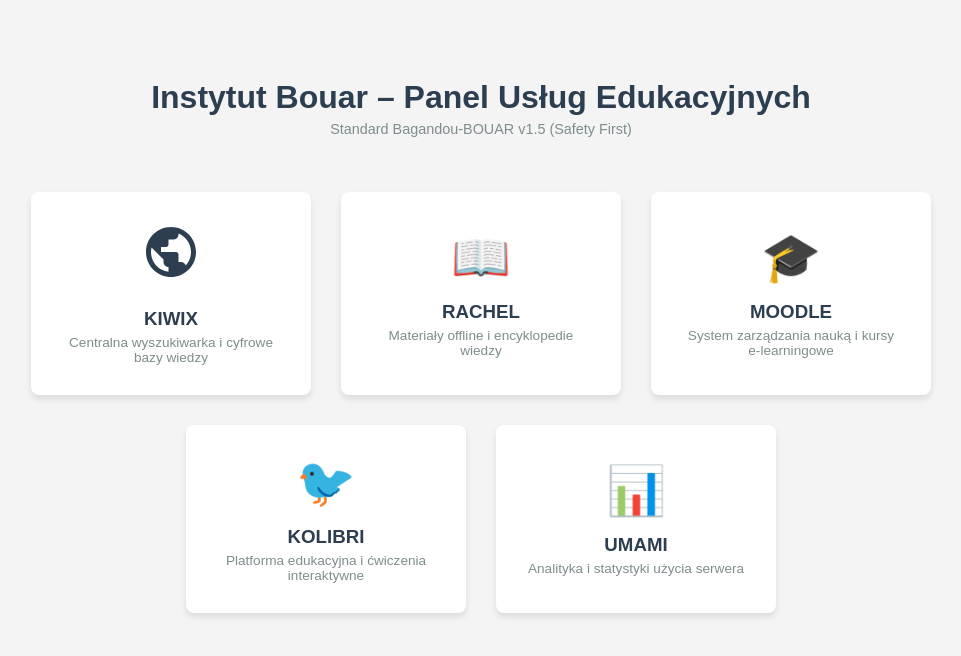
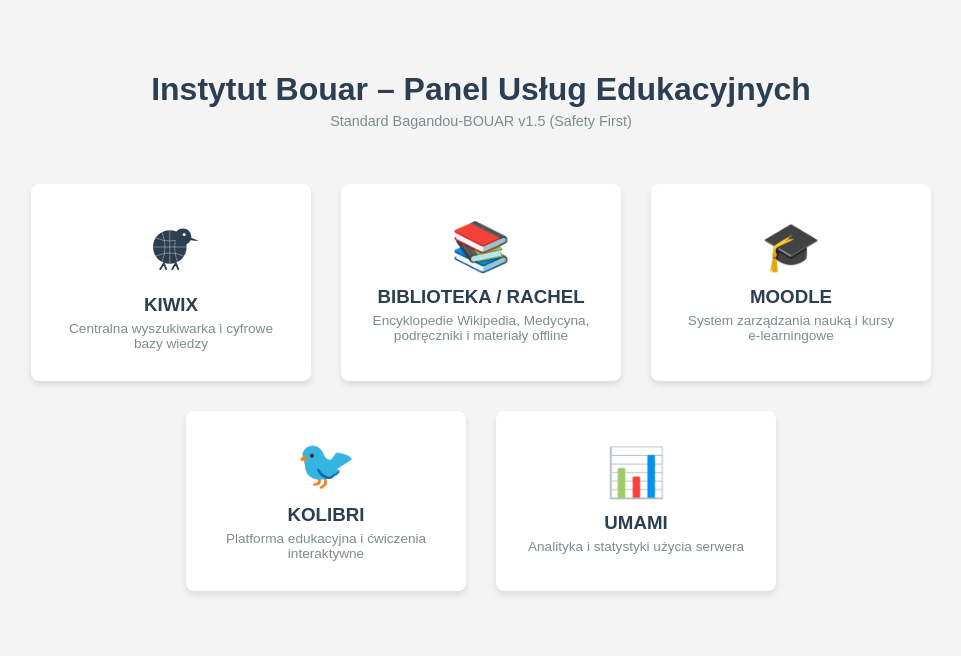
Before and after one commit to Piotr00123/bouar-rachel, a plain HTML site: page panel-assets/index.html in a window 1280 px wide. Shown: the whole page, without its empty margins (159-1120 px from the left). Drawn offline with Linux system fonts and the light colour scheme.

Commit message:
Fix: Unified routing, script link helper and dashboard visuals
- Aligned Nginx reverse proxy routes with docker-compose.yml configuration
- Fixed port overlapping (Moodle on 8070, Kolibri on 8020, Rachel on 8009)
- Cleaned up index.html by removing duplicated JavaScript tags
- Added target='_blank' attribute to open all platforms in a new browser tab
- Implemented clean vector kiwi bird logo for consistent dashboard aesthetic

```diff
--- a/panel-assets/index.html
+++ b/panel-assets/index.html
@@ -4,7 +4,7 @@
     <title>Instytut Bouar - Serwer Edukacyjny</title>
     <meta charset="utf-8">
     <style>
-        body { font-family: sans-serif; text-align: center; padding: 50px; background: #f4f4f4; m-margin: 0; }
+        body { font-family: sans-serif; text-align: center; padding: 50px; background: #f4f4f4; margin: 0; }
         h1 { color: #2c3e50; margin-bottom: 5px; }
         .version { color: #7f8c8d; font-size: 0.9em; margin-bottom: 40px; }
         .container { display: flex; flex-wrap: wrap; justify-content: center; max-width: 1000px; margin: 0 auto; }
@@ -12,8 +12,8 @@
         .card:hover { transform: translateY(-5px); box-shadow: 0 6px 12px rgba(0,0,0,0.15); }
         .card h3 { margin: 15px 0 5px 0; color: #2c3e50; }
         .card p { color: #7f8c8d; font-size: 0.85em; margin: 0; text-align: center; }
-        .icon { font-size: 3em; }
-        .kiwix-logo { height: 60px; }
+        .icon { font-size: 3em; line-height: 1em; }
+        .kiwix-logo { height: 60px; width: 60px; }
     </style>
 </head>
 <body>
@@ -21,35 +21,48 @@
     <div class="version">Standard Bagandou-BOUAR v1.5 (Safety First)</div>
 
     <div class="container">
-<a href="http://localhost:8080" class="card">
-    <div class="icon">
-        <!-- Autonomiczna ikona SVG działająca w 100% offline -->
-        <svg xmlns="http://w3.org" viewBox="0 0 24 24" class="kiwix-logo" style="width:60px; height:60px; fill:#2c3e50;">
-            <path d="M12 2C6.48 2 2 6.48 2 12s4.48 10 10 10 10-4.48 10-10S17.52 2 12 2zm-1 17.93c-3.95-.49-7-3.85-7-7.93 0-.62.08-1.21.21-1.79L9 15v1c0 1.1.9 2 2 2v1.93zm6.9-2.54c-.26-.81-1-1.39-1.9-1.39h-1v-3c0-.55-.45-1-1-1H8v-2h2c.55 0 1-.45 1-1V7h2c1.1 0 2-.9 2-2v-.41c2.93 1.19 5 4.06 5 7.41 0 2.08-.8 3.97-2.1 5.39z"/>
-        </svg>
-    </div>
-    <h3>KIWIX</h3>
-    <p>Centralna wyszukiwarka i cyfrowe bazy wiedzy</p>
-</a>
-        <a href=":8070" id="link-rachel" class="card">
-            <span class="icon">📖</span>
-            <h3>RACHEL</h3>
-            <p>Materiały offline i encyklopedie wiedzy</p>
+        <!-- KIWIX (Port 8080) -->
+        <a href="" id="link-kiwix" target="_blank" class="card">
+            <div class="icon" style="height: 60px; display: flex; align-items: center; justify-content: center; margin-bottom: 5px;">
+                <svg xmlns="http://w3.org" viewBox="0 0 100 100" class="kiwix-logo">
+                    <circle cx="48" cy="55" r="28" fill="#2c3e50" />
+                    <path d="M48 27 L48 83 M20 55 L76 55" stroke="#ffffff" stroke-width="1.5" fill="none" opacity="0.4" />
+                    <path d="M25 40 Q48 50 71 40 M25 70 Q48 60 71 70" stroke="#ffffff" stroke-width="1.5" fill="none" opacity="0.4" />
+                    <path d="M35 30 Q45 55 35 80 M61 30 Q51 55 61 80" stroke="#ffffff" stroke-width="1.5" fill="none" opacity="0.4" />
+                    <circle cx="70" cy="38" r="14" fill="#2c3e50" />
+                    <circle cx="72" cy="34" r="2.5" fill="#ffffff" />
+                    <path d="M78 38 Q95 44 96 45 Q82 44 76 42 Z" fill="#2c3e50" />
+                    <path d="M38 82 L32 92 M38 82 L42 92" stroke="#2c3e50" stroke-width="3" stroke-linecap="round" />
+                    <path d="M58 82 L52 92 M58 82 L62 92" stroke="#2c3e50" stroke-width="3" stroke-linecap="round" />
+                </svg>
+            </div>
+            <h3>KIWIX</h3>
+            <p>Centralna wyszukiwarka i cyfrowe bazy wiedzy</p>
         </a>
 
-        <a href=":8020" id="link-moodle" class="card">
+        <!-- BIBLIOTEKA / RACHEL (Port 8009) -->
+        <a href="" id="link-rachel" target="_blank" class="card">
+            <span class="icon">📚</span>
+            <h3>BIBLIOTEKA / RACHEL</h3>
+            <p>Encyklopedie Wikipedia, Medycyna, podręczniki i materiały offline</p>
+        </a>
+
+        <!-- MOODLE (Port 8070) -->
+        <a href="" id="link-moodle" target="_blank" class="card">
             <span class="icon">🎓</span>
             <h3>MOODLE</h3>
             <p>System zarządzania nauką i kursy e-learningowe</p>
         </a>
 
-        <a href=":8009" id="link-kolibri" class="card">
+        <!-- KOLIBRI (Port 8020) -->
+        <a href="" id="link-kolibri" target="_blank" class="card">
             <span class="icon">🐦</span>
             <h3>KOLIBRI</h3>
             <p>Platforma edukacyjna i ćwiczenia interaktywne</p>
         </a>
 
-        <a href=":3000" id="link-umami" class="card">
+        <!-- UMAMI (Port 3000) -->
+        <a href="" id="link-umami" target="_blank" class="card">
             <span class="icon">📊</span>
             <h3>UMAMI</h3>
             <p>Analityka i statystyki użycia serwera</p>
@@ -57,11 +70,11 @@
     </div>
 
     <script>
-        // Skrypt automatycznie podmienia hosta na aktualny adres IP/localhost urządzenia
         const currentHost = window.location.hostname;
-        document.getElementById('link-rachel').href = 'http://' + currentHost + ':8070';
-        document.getElementById('link-moodle').href = 'http://' + currentHost + ':8020';
-        document.getElementById('link-kolibri').href = 'http://' + currentHost + ':8009';
+        document.getElementById('link-kiwix').href = 'http://' + currentHost + ':8080';
+        document.getElementById('link-rachel').href = 'http://' + currentHost + ':8009';
+        document.getElementById('link-moodle').href = 'http://' + currentHost + ':8070';
+        document.getElementById('link-kolibri').href = 'http://' + currentHost + ':8020';
         document.getElementById('link-umami').href = 'http://' + currentHost + ':3000';
     </script>
 </body>
```
Also changed, not shown: 1 other file.
